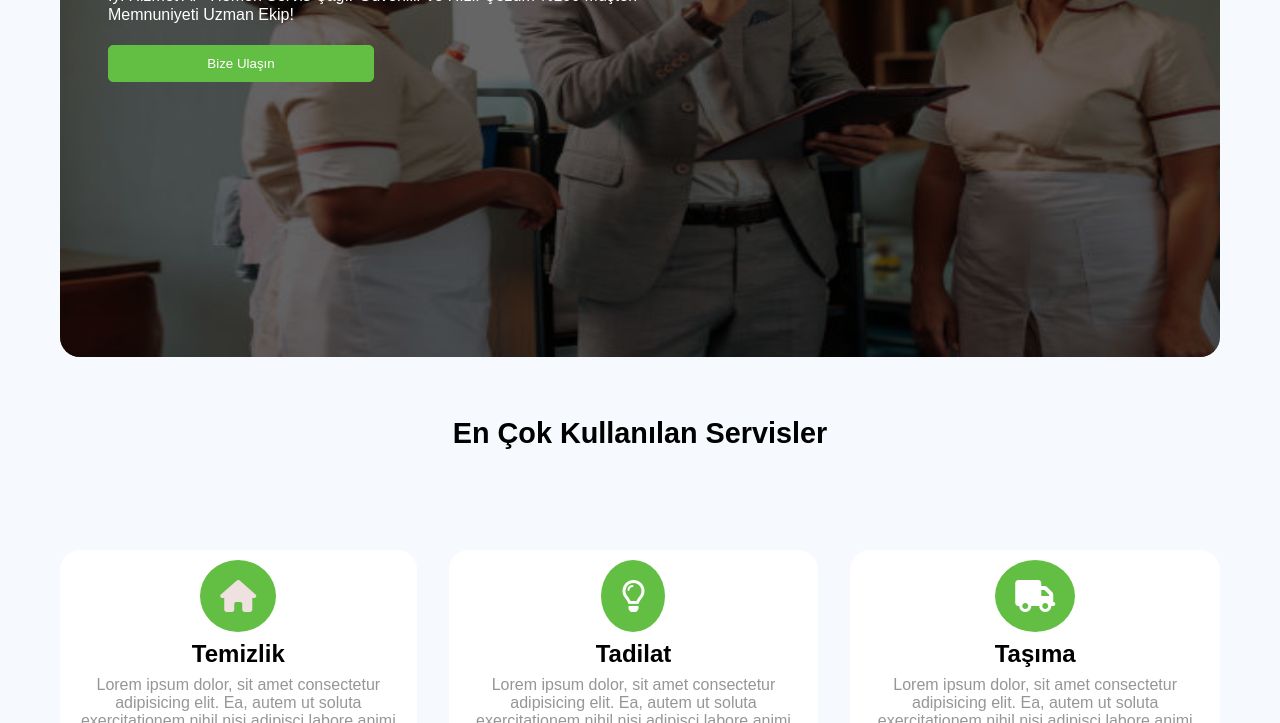
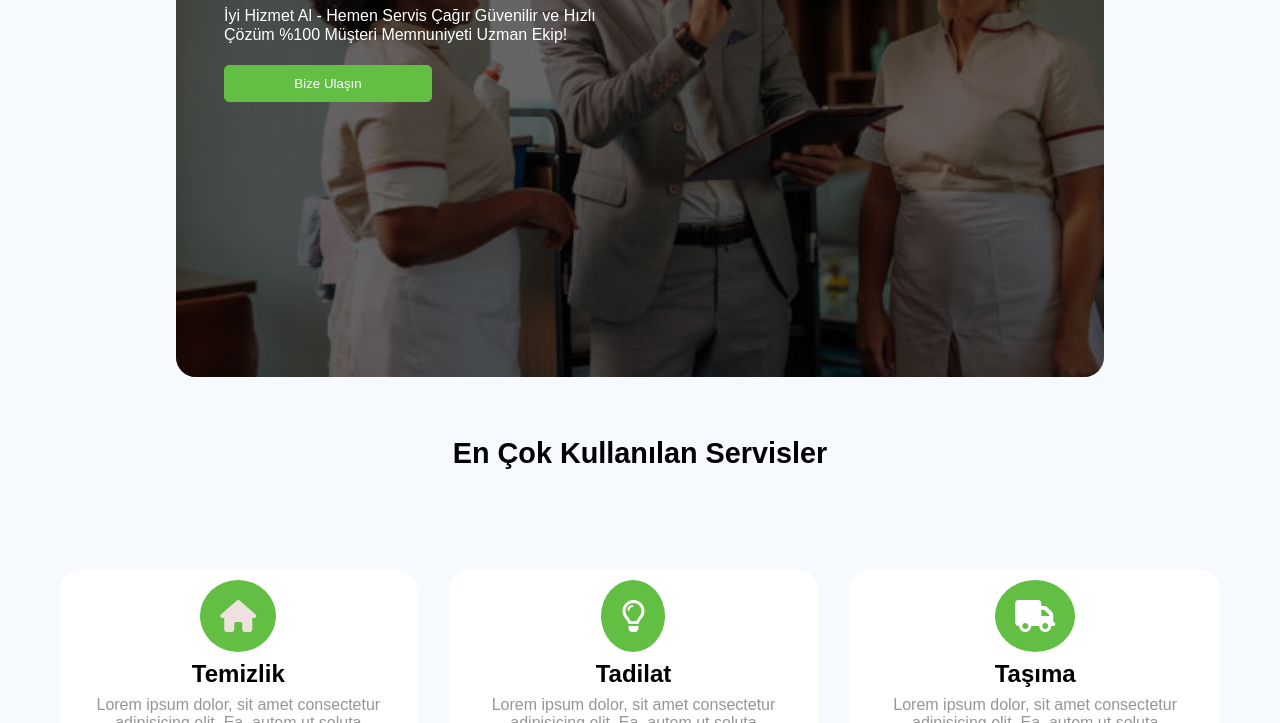
Before and after one commit to selcuk-code-mod/New-Project, a plain HTML site: page homepage/index.html in a window 1280 px wide. Shown: the part 397-1120 px from the top of the page. Drawn offline with Linux system fonts and the light colour scheme.

Commit message:
hero image fixed

```diff
--- a/homepage/index.css
+++ b/homepage/index.css
@@ -18,6 +18,9 @@ body {
   padding: 0;
   background-color: #f6f9fe;
   position: relative;
+}
+button {
+  cursor: pointer;
 }
 
 .container {
@@ -71,10 +74,16 @@ div .images {
   justify-content: center;
   align-items: center;
 }
+.main-title {
+  display: flex;
+  justify-content: center;
+  align-items: center;
+  margin-top: 20px;
+}
 
 .main-content {
-  width: 100%;
-  height: 50%;
+  width: 80%;
+  height: 80%;
   display: flex;
   justify-content: center;
   align-items: center;
@@ -123,6 +132,14 @@ div .images {
     align-items: center;
     font-size: 1.5rem;
   }
+  .main-content {
+    width: 100%;
+    height: 100%;
+    display: flex;
+    justify-content: center;
+    align-items: center;
+    position: relative;
+  }
 }
 
 @media (max-width: 700px) {
```
